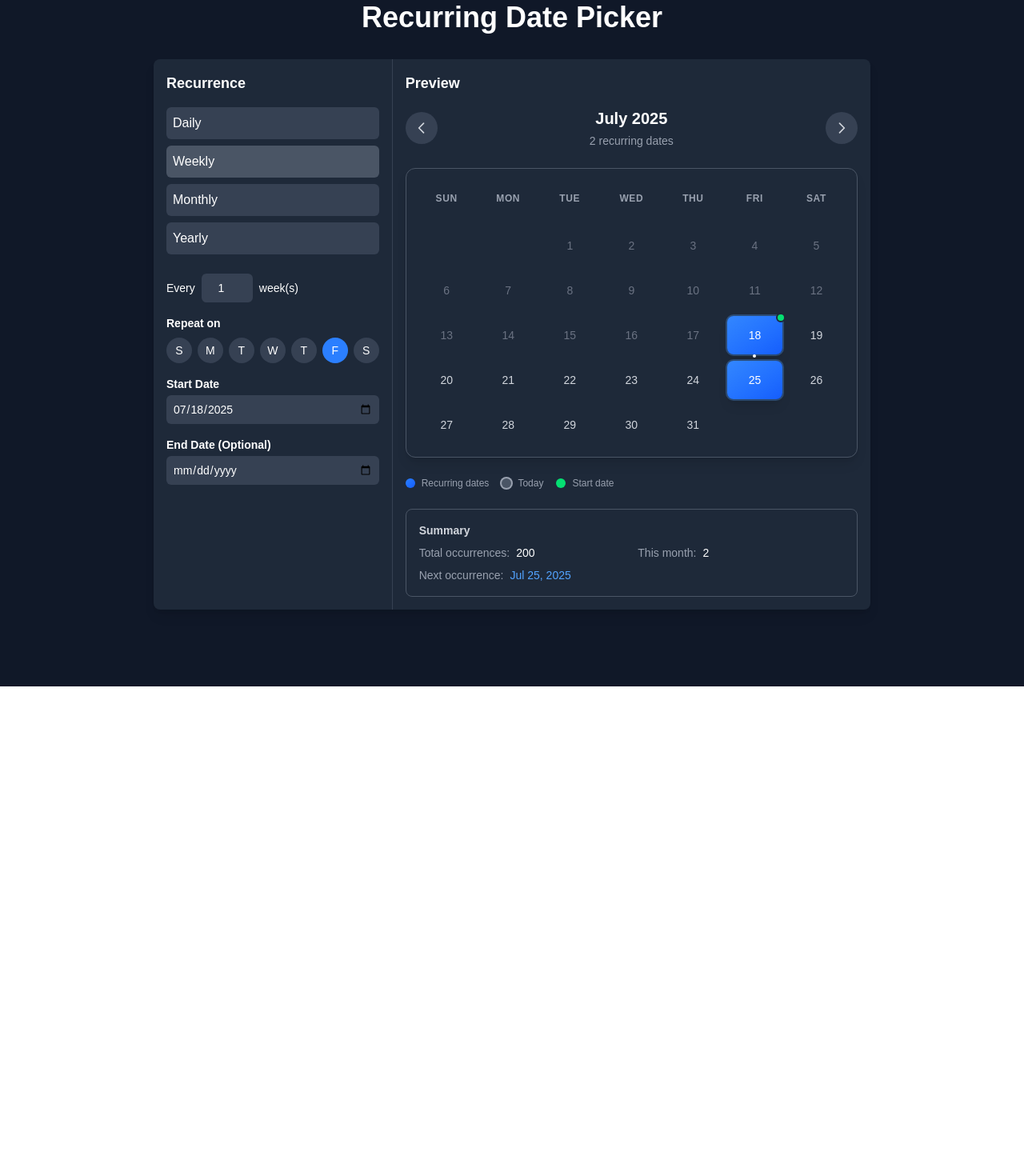
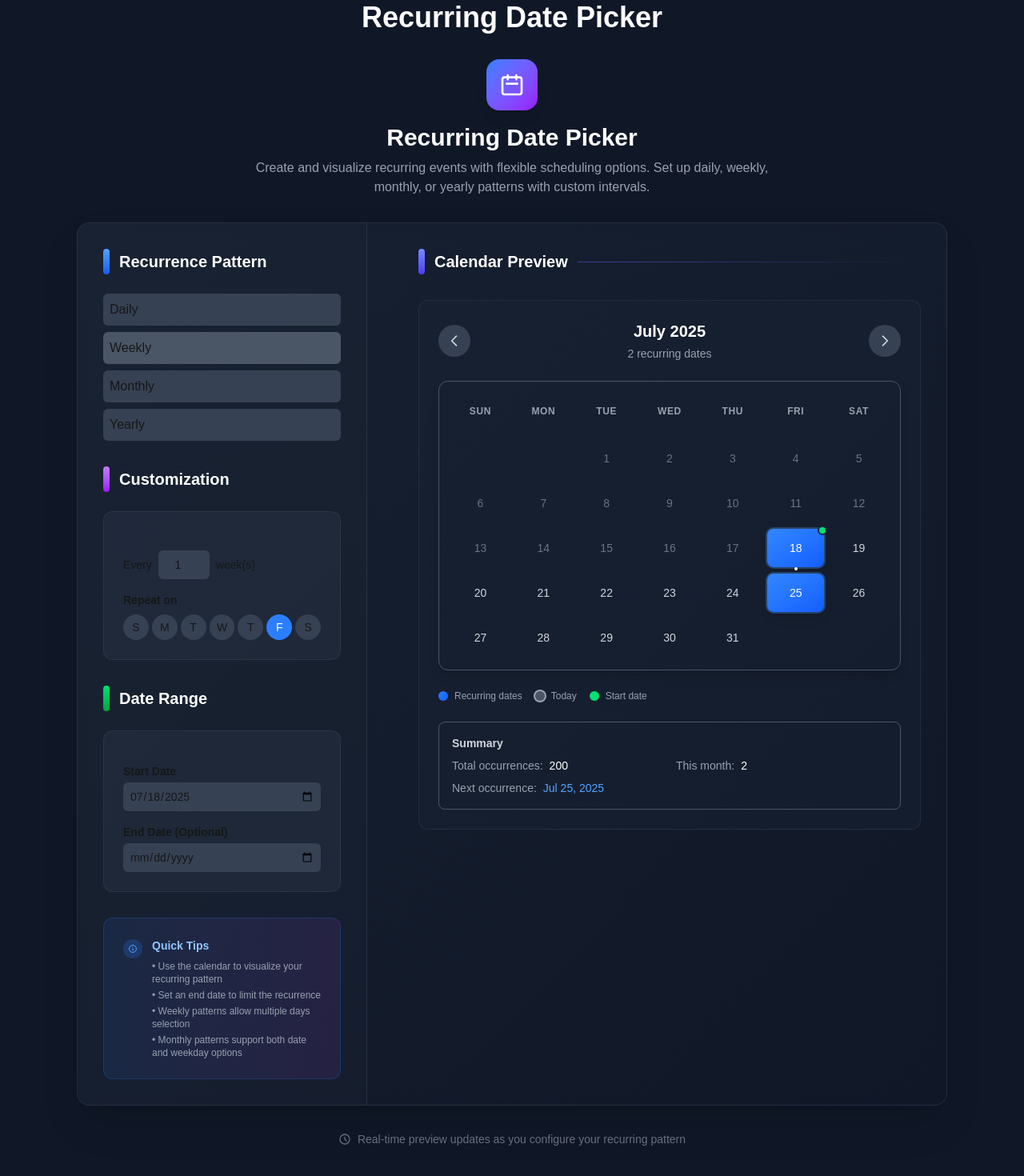
Before and after one commit to MaNaa04/recurring-date-picker, a Next.js app: page / in a window 1280 px wide. Shown: the part 94-1564 px from the top of the page at 80% size. Before the commit the page ends 952 px from the top, so only its background shows below. Built offline with nearby package versions, Linux system fonts and the light colour scheme.

Commit message:
Improve RecurringDatePicker UI

```diff
--- a/components/RecurringDatePicker.tsx
+++ b/components/RecurringDatePicker.tsx
@@ -2,20 +2,109 @@
 import RecurrenceOptions from './RecurrenceOptions';
 import CustomizationPanel from './CustomizationPanel';
 import CalendarPreview from './CalendarPreview';
-import DateRangePicker from './DateRangePicker'; // Import the new component
+import DateRangePicker from './DateRangePicker';
 
 const RecurringDatePicker = () => {
   return (
-    <div className="flex w-full max-w-4xl rounded-lg bg-gray-800 text-white shadow-lg">
-      <div className="w-1/3 border-r border-gray-700 p-4">
-        <h2 className="text-lg font-bold mb-4">Recurrence</h2>
-        <RecurrenceOptions />
-        <CustomizationPanel />
-        <DateRangePicker /> {/* Add the new component here */}
+    <div className="w-full max-w-7xl mx-auto">
+      {/* Header Section */}
+      <div className="mb-8 text-center">
+        <div className="inline-flex items-center justify-center w-16 h-16 bg-gradient-to-br from-blue-500 to-purple-600 rounded-2xl mb-4 shadow-lg">
+          <svg className="w-8 h-8 text-white" fill="none" stroke="currentColor" viewBox="0 0 24 24">
+            <path strokeLinecap="round" strokeLinejoin="round" strokeWidth={2} d="M8 7V3m8 4V3m-9 8h10M5 21h14a2 2 0 002-2V7a2 2 0 00-2-2H5a2 2 0 00-2 2v12a2 2 0 002 2z" />
+          </svg>
+        </div>
+        <h1 className="text-3xl font-bold text-white mb-2">Recurring Date Picker</h1>
+        <p className="text-gray-400 max-w-2xl mx-auto">
+          Create and visualize recurring events with flexible scheduling options.
+          Set up daily, weekly, monthly, or yearly patterns with custom intervals.
+        </p>
       </div>
-      <div className="w-2/3 p-4">
-        <h2 className="text-lg font-bold mb-4">Preview</h2>
-        <CalendarPreview />
+
+      {/* Main Content */}
+      <div className="flex flex-col lg:flex-row gap-8 rounded-2xl bg-gradient-to-br from-gray-800/50 to-gray-900/50 backdrop-blur-sm border border-gray-700/50 shadow-2xl overflow-hidden">
+
+        {/* Left Panel - Configuration */}
+        <div className="lg:w-2/5 xl:w-1/3">
+          <div className="p-8 space-y-8 border-r border-gray-700/50 bg-gray-800/30 h-full">
+
+            {/* Recurrence Type Section */}
+            <div className="space-y-4">
+              <div className="flex items-center space-x-3 mb-6">
+                <div className="w-2 h-8 bg-gradient-to-b from-blue-400 to-blue-600 rounded-full"></div>
+                <h2 className="text-xl font-bold text-white">Recurrence Pattern</h2>
+              </div>
+              <RecurrenceOptions />
+            </div>
+
+            {/* Customization Section */}
+            <div className="space-y-4">
+              <div className="flex items-center space-x-3 mb-6">
+                <div className="w-2 h-8 bg-gradient-to-b from-purple-400 to-purple-600 rounded-full"></div>
+                <h2 className="text-xl font-bold text-white">Customization</h2>
+              </div>
+              <div className="bg-gray-700/30 rounded-xl p-6 border border-gray-600/30">
+                <CustomizationPanel />
+              </div>
+            </div>
+
+            {/* Date Range Section */}
+            <div className="space-y-4">
+              <div className="flex items-center space-x-3 mb-6">
+                <div className="w-2 h-8 bg-gradient-to-b from-green-400 to-green-600 rounded-full"></div>
+                <h2 className="text-xl font-bold text-white">Date Range</h2>
+              </div>
+              <div className="bg-gray-700/30 rounded-xl p-6 border border-gray-600/30">
+                <DateRangePicker />
+              </div>
+            </div>
+
+            {/* Quick Tips */}
+            <div className="bg-gradient-to-r from-blue-500/10 to-purple-500/10 rounded-xl p-6 border border-blue-500/20">
+              <div className="flex items-start space-x-3">
+                <div className="flex-shrink-0 w-6 h-6 bg-blue-500/20 rounded-full flex items-center justify-center mt-0.5">
+                  <svg className="w-3 h-3 text-blue-400" fill="none" stroke="currentColor" viewBox="0 0 24 24">
+                    <path strokeLinecap="round" strokeLinejoin="round" strokeWidth={2} d="M13 16h-1v-4h-1m1-4h.01M21 12a9 9 0 11-18 0 9 9 0 0118 0z" />
+                  </svg>
+                </div>
+                <div>
+                  <h3 className="text-sm font-semibold text-blue-300 mb-2">Quick Tips</h3>
+                  <ul className="text-xs text-gray-400 space-y-1">
+                    <li>• Use the calendar to visualize your recurring pattern</li>
+                    <li>• Set an end date to limit the recurrence</li>
+                    <li>• Weekly patterns allow multiple days selection</li>
+                    <li>• Monthly patterns support both date and weekday options</li>
+                  </ul>
+                </div>
+              </div>
+            </div>
+          </div>
+        </div>
+
+        {/* Right Panel - Preview */}
+        <div className="lg:w-3/5 xl:w-2/3">
+          <div className="p-8">
+            <div className="flex items-center space-x-3 mb-8">
+              <div className="w-2 h-8 bg-gradient-to-b from-indigo-400 to-indigo-600 rounded-full"></div>
+              <h2 className="text-xl font-bold text-white">Calendar Preview</h2>
+              <div className="flex-1 h-px bg-gradient-to-r from-indigo-500/50 to-transparent"></div>
+            </div>
+
+            <div className="bg-gray-800/30 rounded-xl p-6 border border-gray-600/30">
+              <CalendarPreview />
+            </div>
+          </div>
+        </div>
+      </div>
+
+      {/* Footer Info */}
+      <div className="mt-8 text-center">
+        <div className="inline-flex items-center space-x-2 text-sm text-gray-500">
+          <svg className="w-4 h-4" fill="none" stroke="currentColor" viewBox="0 0 24 24">
+            <path strokeLinecap="round" strokeLinejoin="round" strokeWidth={2} d="M12 8v4l3 3m6-3a9 9 0 11-18 0 9 9 0 0118 0z" />
+          </svg>
+          <span>Real-time preview updates as you configure your recurring pattern</span>
+        </div>
       </div>
     </div>
   );
```
